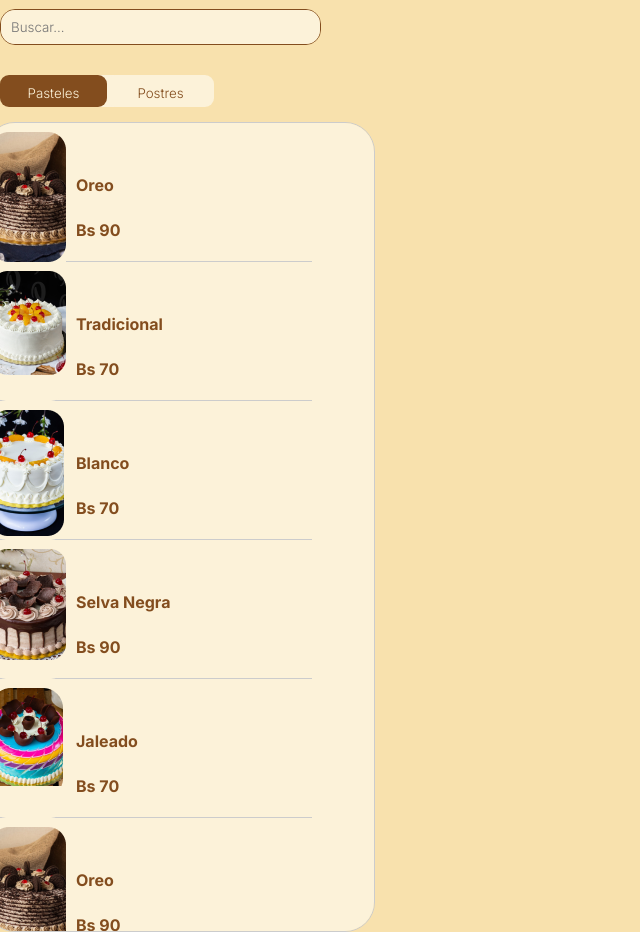
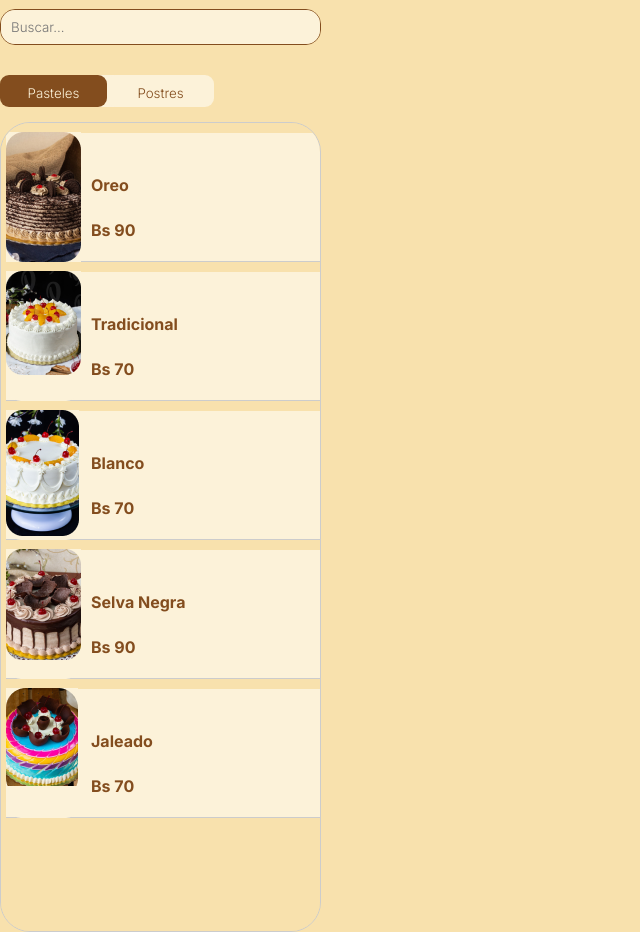
Before and after one commit to Thaisflores11/DelisProyecto, a React (Vite) app: page / in a window 1280 px wide. Shown: the part 580-1512 px from the top of the page, without its empty margins (0-640 px from the left). Built offline with nearby package versions, Linux system fonts and the light colour scheme; a web font is replaced by a local one.

Commit message:
subiendoooo otra vezz waaa

```diff
--- a/src/components/menu.jsx
+++ b/src/components/menu.jsx
@@ -7,9 +7,9 @@ function Menu() {
         <>
         <div className="scroll-box">
             <Descrip />
-            <Descrip />
-            <Descrip />
-            <Descrip />
+
+
+
     </div>
         </>
     )
--- a/styles/menu.css
+++ b/styles/menu.css
@@ -1,12 +1,10 @@
 .scroll-box {
-    width: 390px;
+    width: 321px;
     height: 810px;
-    margin-left: -15px;
     margin-top: 15px;
     border-radius: 30px;
     overflow: auto;
     border: 1px solid #ccc;
-    background-color: #FCF2D9;
   }
 
   .scroll-content {
```
